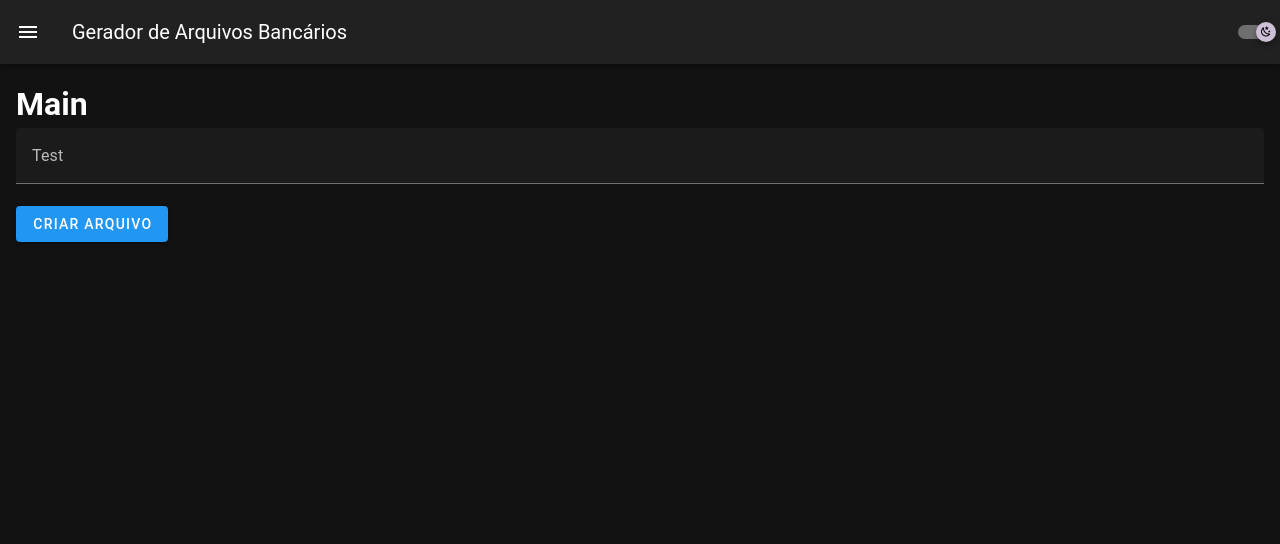
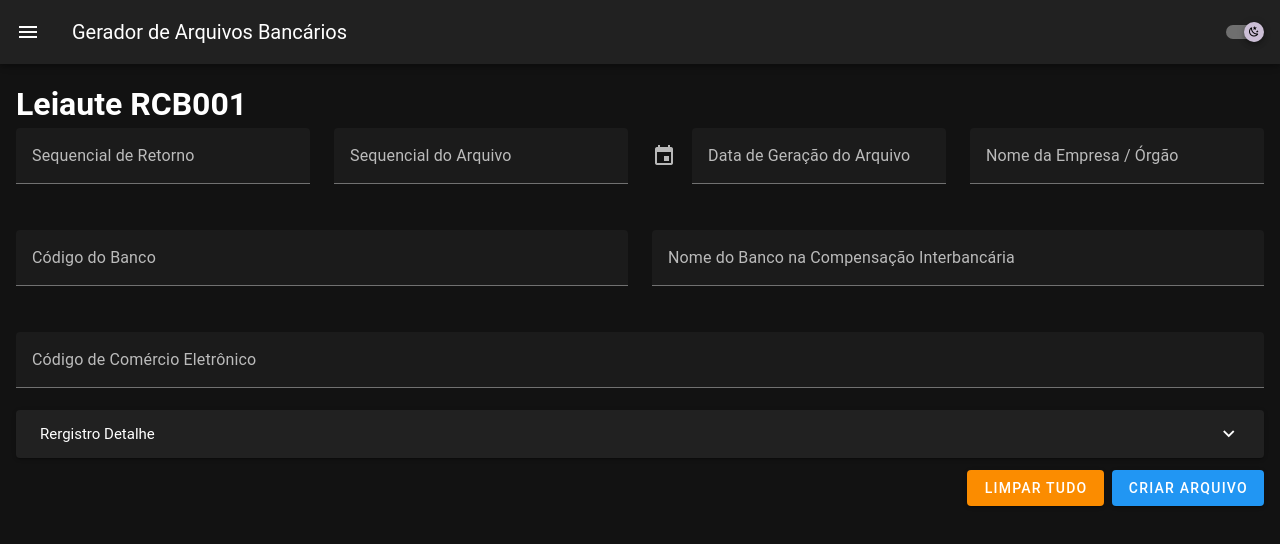
Before and after one commit to ratto/arquivo-bancario-generator, a Vue app: page /form-arquivo in a window 1280 px wide. Shown: the top 544 px of the page. Built offline with nearby package versions, Linux system fonts and the light colour scheme.

Commit message:
RCB001 layout basic form created

```diff
--- a/src/components/Topbar.vue
+++ b/src/components/Topbar.vue
@@ -24,6 +24,7 @@ function toggleTheme(e: boolean) {
 
     <template v-slot:append>
       <VSwitch
+        class="me-3"
         :model-value="darkmode"
         true-icon="mdi-weather-night"
         false-icon="mdi-white-balance-sunny"
--- /dev/null
+++ b/src/enums/Rcb001Enums.ts
@@ -0,0 +1,13 @@
+enum MeioArrecadacao {
+  CAIXA = 1,
+  ELETRONICA = 2,
+  INTERNET = 3,
+}
+
+enum FormaRecebimento {
+  DINHEIRO = 1,
+  CHEQUE = 2,
+  NAO_IDENTIFICADA = 3,
+}
+
+export { MeioArrecadacao, FormaRecebimento };
--- /dev/null
+++ b/src/types/Rcb001.ts
@@ -0,0 +1,32 @@
+import Banco from './Banco';
+
+// Registro Detalhe de Arquivo-Retorno
+export type RegistroDetalhe = {
+  seqRegistro: number;
+  codRegistro: number;
+  bancoCreditado: Banco;
+  dataPagamento: string;
+  dataCredito: string;
+  codigoBarras: string;
+  valorRecebido: number;
+  valorTarifa: number;
+  prefAgenciaRecebedora: number;
+  meioArrecadacao: number;
+  autenticacaoEletronica?: string;
+  formaRecebimento: number;
+};
+
+export type Rcb001 = {
+  // Registro Header de Arquivo-Retorno
+  numConvenio: number;
+  seqRetornoIntercambio: number;
+  nomeEmpresa: string;
+  codBanco: number;
+  nomeBanco: string;
+  dataGeracaoArquivo: string;
+  seqArquivo: number;
+  versaoLeiaute: number;
+  codComercioEletronico?: string;
+
+  registrosDetalhe: Array<RegistroDetalhe>;
+};
--- a/src/utils/Validations.ts
+++ b/src/utils/Validations.ts
@@ -1,6 +1,6 @@
 const isRequired = (value: string) => {
   const regex = /[0-9a-zA-Z]/;
-  if (regex.test(value)) return true;
+  if (!!value && regex.test(value)) return true;
 
   return 'Este campo é obrigatório';
 };
--- a/src/views/ArquivoView.vue
+++ b/src/views/ArquivoView.vue
@@ -1,12 +1,29 @@
 <script setup lang="ts">
-import { useTemplateRef } from 'vue';
-import { VTextField, VForm } from 'vuetify/components';
+import { ref, useTemplateRef } from 'vue';
+import {
+  VTextField,
+  VForm,
+  VRow,
+  VCol,
+  VSelect,
+  VExpansionPanels,
+  VExpansionPanel,
+  VExpansionPanelText,
+} from 'vuetify/components';
+import { VDateInput } from 'vuetify/labs/VDateInput';
 import { isRequired, maxLength } from '../utils/Validations';
+import { Rcb001, RegistroDetalhe } from '../types/Rcb001';
+import { FormaRecebimento, MeioArrecadacao } from '../enums/Rcb001Enums';
 
-const testForm = useTemplateRef('test-form');
+const formArquivo = useTemplateRef('form-arquivo');
+const arquivo = ref<Rcb001>({} as Rcb001);
+const registroDetalhe = ref<RegistroDetalhe>({ bancoCreditado: {} } as RegistroDetalhe);
+
+const meiosArrecadacao = [MeioArrecadacao.CAIXA, MeioArrecadacao.ELETRONICA, MeioArrecadacao.INTERNET];
+const formasRecebimento = [FormaRecebimento.CHEQUE, FormaRecebimento.DINHEIRO, FormaRecebimento.NAO_IDENTIFICADA];
 
 async function submit() {
-  const formIsValid = await testForm.value?.validate();
+  const formIsValid = await formArquivo.value?.validate();
 
   if (formIsValid?.valid) console.log('submitted');
 }
@@ -14,11 +31,206 @@ async function submit() {
 
 <template>
   <div id="arquivo-view">
-    <h1>Main</h1>
-    <VForm novalidate ref="test-form" @submit.prevent="submit">
-      <VTextField name="test" label="Test" :rules="[isRequired, maxLength(4)]" />
+    <h1>Leiaute RCB001</h1>
+    <VForm novalidate ref="form-arquivo" @submit.prevent="submit">
+      <VRow>
+        <VCol>
+          <VTextField
+            type="number"
+            color="primary"
+            v-model="arquivo.seqRetornoIntercambio"
+            label="Sequencial de Retorno"
+            :rules="[isRequired, maxLength(9)]"
+          />
+        </VCol>
+        <VCol>
+          <VTextField
+            type="number"
+            color="primary"
+            v-model="arquivo.seqArquivo"
+            label="Sequencial do Arquivo"
+            :rules="[isRequired, maxLength(6)]"
+          />
+        </VCol>
+        <VCol>
+          <VDateInput
+            v-model="arquivo.dataGeracaoArquivo"
+            label="Data de Geração do Arquivo"
+            :rules="[isRequired]"
+            color="primary"
+            show-adjacent-months
+          />
+        </VCol>
+        <VCol>
+          <VTextField
+            color="primary"
+            v-model="arquivo.nomeEmpresa"
+            label="Nome da Empresa / Órgão"
+            :rules="[isRequired, maxLength(20)]"
+          />
+        </VCol>
+      </VRow>
+      <VRow>
+        <VCol>
+          <VTextField
+            type="number"
+            color="primary"
+            v-model="arquivo.codBanco"
+            label="Código do Banco"
+            :rules="[isRequired, maxLength(3)]"
+          />
+        </VCol>
+        <VCol>
+          <VTextField
+            color="primary"
+            v-model="arquivo.nomeBanco"
+            label="Nome do Banco na Compensação Interbancária"
+            :rules="[isRequired, maxLength(20)]"
+          />
+        </VCol>
+      </VRow>
+      <VRow>
+        <VCol>
+          <VTextField
+            color="primary"
+            v-model="arquivo.codComercioEletronico"
+            label="Código de Comércio Eletrônico"
+            :rules="[maxLength(8)]"
+          />
+        </VCol>
+      </VRow>
 
-      <VBtn type="submit" color="primary">Criar arquivo</VBtn>
+      <VExpansionPanels>
+        <VExpansionPanel title="Rergistro Detalhe">
+          <VExpansionPanelText>
+            <VRow>
+              <VCol>
+                <VTextField :model-value="registroDetalhe.seqRegistro" disabled>{{
+                  !!arquivo.registrosDetalhe ? arquivo.registrosDetalhe.length + 1 : '1'
+                }}</VTextField>
+              </VCol>
+              <VCol>
+                <VTextField
+                  type="number"
+                  color="primary"
+                  v-model="registroDetalhe.bancoCreditado.prefixoAgencia"
+                  label="Agência Creditada"
+                  :rules="[isRequired, maxLength(4)]"
+                />
+              </VCol>
+              <VCol>
+                <VTextField
+                  type="number"
+                  color="primary"
+                  v-model="registroDetalhe.bancoCreditado.dvAgencia"
+                  label="DV da Agência"
+                  :rules="[isRequired, maxLength(1)]"
+                />
+              </VCol>
+              <VCol>
+                <VTextField
+                  type="number"
+                  color="primary"
+                  v-model="registroDetalhe.bancoCreditado.numConta"
+                  label="Conta Corrente"
+                  :rules="[isRequired, maxLength(9)]"
+                />
+              </VCol>
+              <VCol>
+                <VTextField
+                  type="number"
+                  color="primary"
+                  v-model="registroDetalhe.bancoCreditado.dvConta"
+                  label="DV da Conta"
+                  :rules="[isRequired, maxLength(1)]"
+                />
+              </VCol>
+            </VRow>
+            <VRow>
+              <VCol>
+                <VDateInput
+                  v-model="registroDetalhe.dataPagamento"
+                  label="Data do Pagamento"
+                  :rules="[isRequired]"
+                  color="primary"
+                  show-adjacent-months
+                />
+              </VCol>
+              <VCol>
+                <VDateInput
+                  v-model="registroDetalhe.dataCredito"
+                  label="Data do Crédito"
+                  :rules="[isRequired]"
+                  color="primary"
+                  show-adjacent-months
+                />
+              </VCol>
+              <VCol>
+                <VTextField
+                  type="number"
+                  color="primary"
+                  v-model="registroDetalhe.valorRecebido"
+                  label="Valor Recebido"
+                  :rules="[isRequired, maxLength(10)]"
+                />
+              </VCol>
+              <VCol>
+                <VTextField
+                  type="number"
+                  color="primary"
+                  v-model="registroDetalhe.valorTarifa"
+                  label="Valor da Tarifa"
+                  :rules="[isRequired, maxLength(5)]"
+                />
+              </VCol>
+            </VRow>
+            <VRow>
+              <VCol>
+                <VTextField
+                  type="number"
+                  color="primary"
+                  v-model="registroDetalhe.prefAgenciaRecebedora"
+                  label="Agência Recebedora"
+                  :rules="[isRequired, maxLength(4)]"
+                />
+              </VCol>
+              <VCol>
+                <VTextField
+                  color="primary"
+                  v-model="registroDetalhe.autenticacaoEletronica"
+                  label="Autenticação Eletrônica"
+                  :rules="[maxLength(23)]"
+                />
+              </VCol>
+              <VCol>
+                <VSelect
+                  label="Meio de Arrecadação"
+                  :items="meiosArrecadacao"
+                  v-model:model-value="registroDetalhe.meioArrecadacao"
+                />
+              </VCol>
+              <VCol>
+                <VSelect
+                  label="Forma de Recebimento"
+                  :items="formasRecebimento"
+                  v-model:model-value="registroDetalhe.formaRecebimento"
+                />
+              </VCol>
+            </VRow>
+          </VExpansionPanelText>
+        </VExpansionPanel>
+      </VExpansionPanels>
+
+      <div class="form-footer d-flex justify-end mt-3">
+        <VBtn type="reset" color="warning" class="mx-1">Limpar tudo</VBtn>
+        <VBtn type="submit" color="primary" class="mx-1">Criar arquivo</VBtn>
+      </div>
     </VForm>
   </div>
 </template>
+
+<style lang="scss" scoped>
+.form-footer {
+  margin: 0 -0.25rem;
+}
+</style>
```
Also changed, not shown: src/types/Banco.ts (added, +8 -0 lines).
